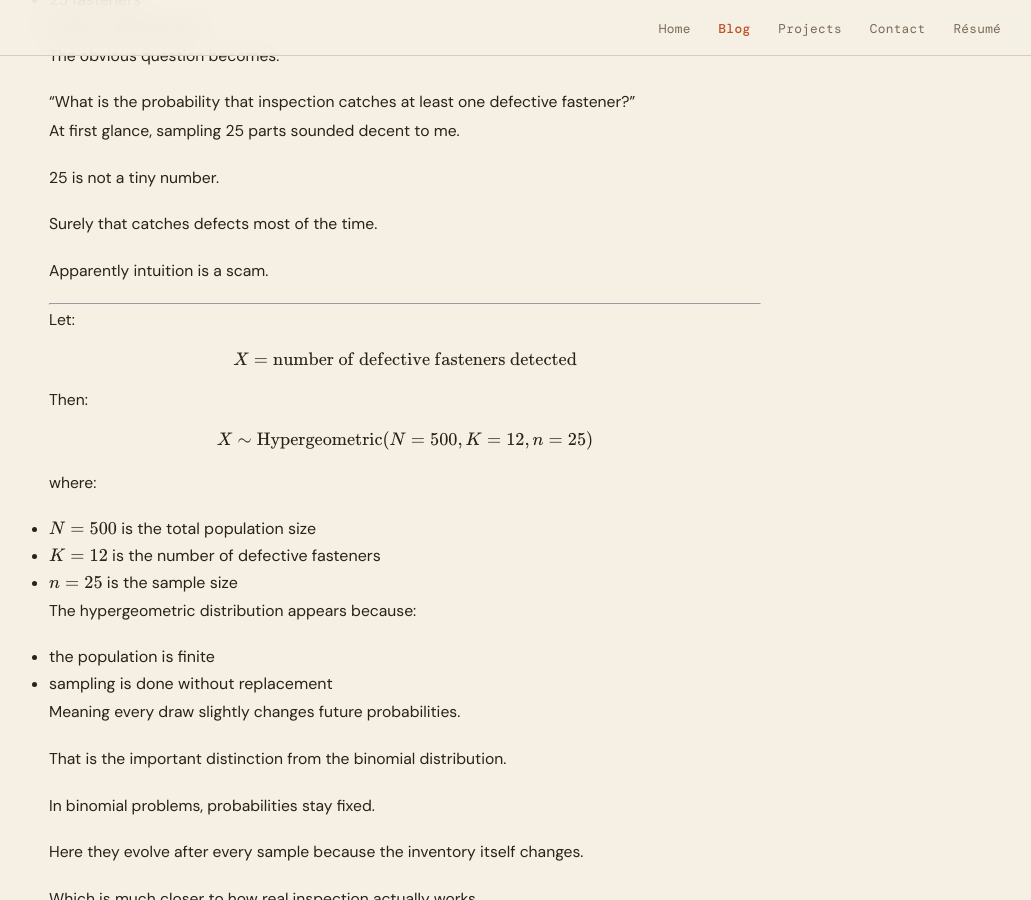
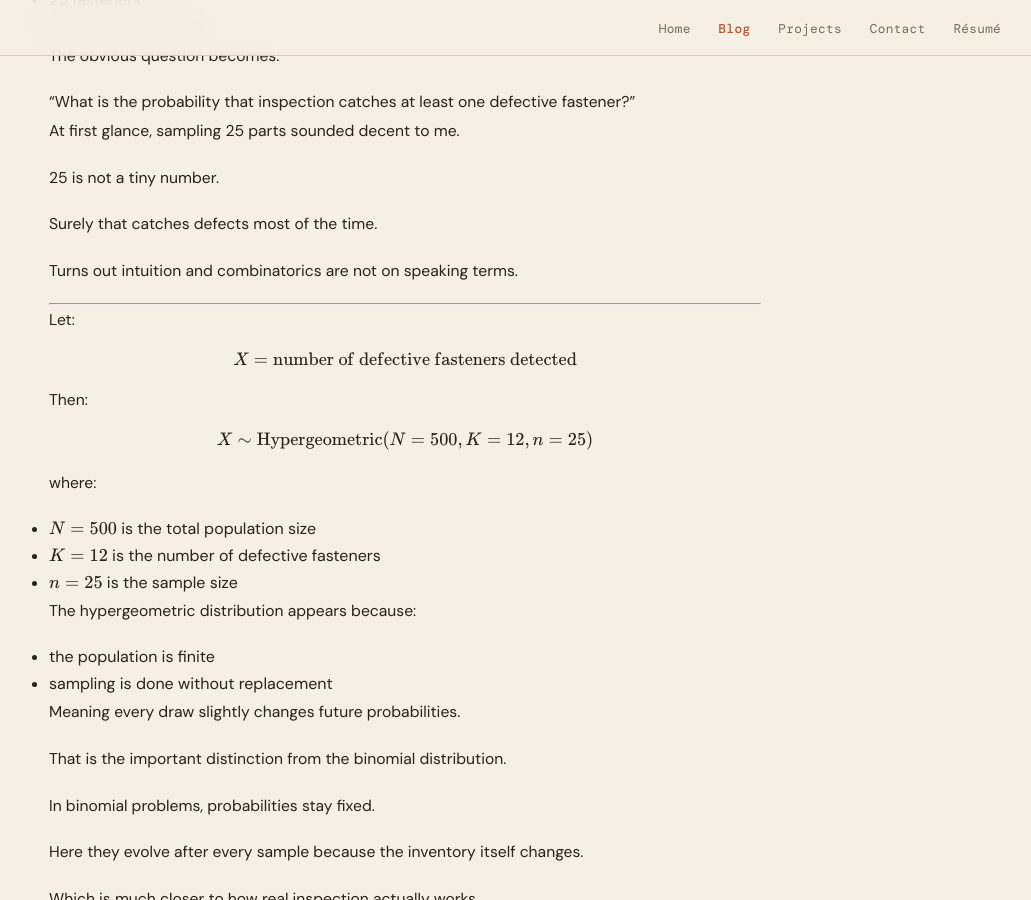
Before and after one commit to ViRaika/ViRaika.github.io, a Jekyll site: the page built from _posts/2026-05-18-hypergeometric-sampling-and-why-quality-control-gets-expensive.md, in a window 1280 px wide and 900 px high, scrolled down 720 px. Shown: the whole window, without its empty margins (235-1266 px from the left). Built offline with Jekyll 4.4.1, drawn with Linux system fonts in a browser that asks for light colours.

Commit message:
Revise text for clarity on intuition and combinatorics

```diff
--- a/_posts/2026-05-18-hypergeometric-sampling-and-why-quality-control-gets-expensive.md
+++ b/_posts/2026-05-18-hypergeometric-sampling-and-why-quality-control-gets-expensive.md
@@ -32,7 +32,7 @@ At first glance, sampling 25 parts sounded decent to me.
 
 Surely that catches defects most of the time.
 
-Apparently intuition is a scam.
+Turns out intuition and combinatorics are not on speaking terms.
 
 ---
 
```
